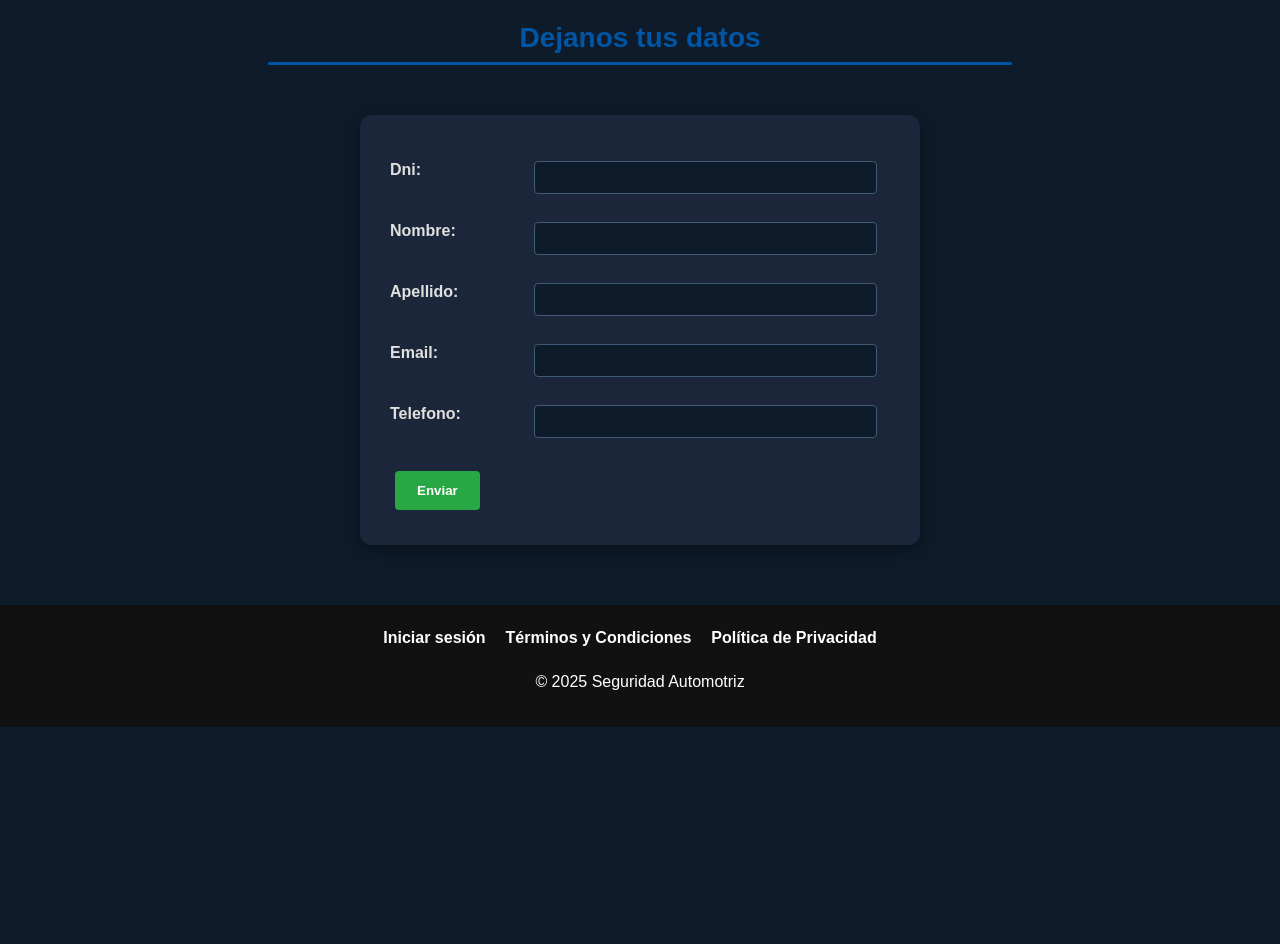
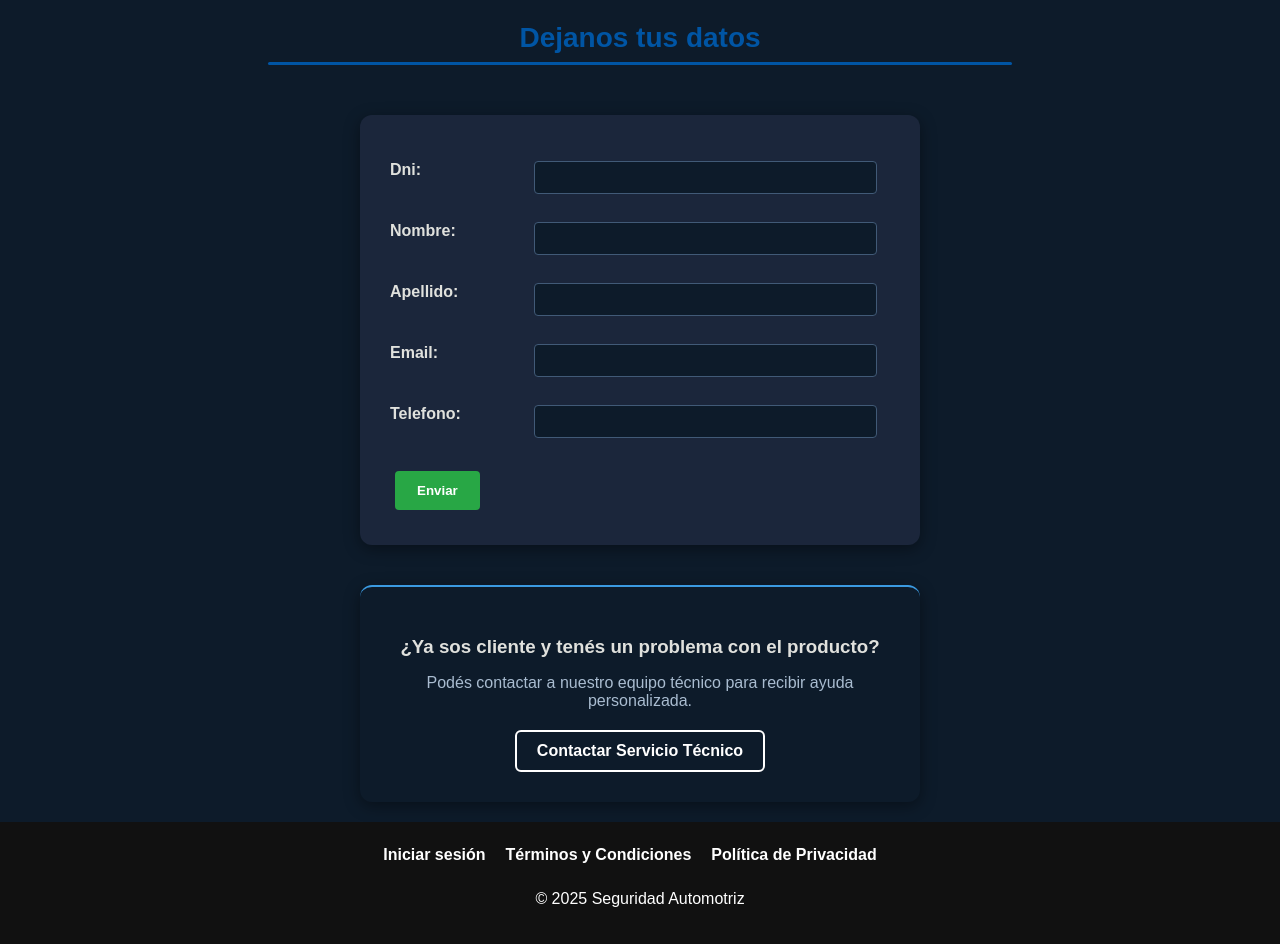
Before and after one commit to LuFernandez-dev/Proyecto-UIOTEC-2025, a Django app: page / in a window 1280 px wide. Shown: the part 1991-2935 px from the top of the page. Before the commit the page ends 2718 px from the top, so only its background shows below. Run offline with Django 5.2, Linux system fonts and the light colour scheme.

Commit message:
Agregado bloque de soporte y cambios menores

```diff
--- a/bloqueoSDCC/App/Templates/App/home.html
+++ b/bloqueoSDCC/App/Templates/App/home.html
@@ -80,13 +80,19 @@
     </div>
 </section>
 
-<section class="como-funciona">
+<section class="como-funciona" id="formulario-contacto">
     <h2>Dejanos tus datos</h2>
     <form method="post" class="formulario-alineado">
         {% csrf_token %}
         {{ form.as_p }}
         <button type="submit" class="btn-crear">Enviar</button>
     </form>
+
+    <div class="bloque-soporte">
+        <h3>¿Ya sos cliente y tenés un problema con el producto?</h3>
+        <p>Podés contactar a nuestro equipo técnico para recibir ayuda personalizada.</p>
+        <a href="{% url 'soporte_tecnico' %}" class="btn-soporte">Contactar Servicio Técnico</a>
+    </div>
 </section>
 
 <!--Bloque que solo se ejecuta en home-->
--- a/bloqueoSDCC/App/models.py
+++ b/bloqueoSDCC/App/models.py
@@ -5,8 +5,8 @@ class Contacto(models.Model):
     dni = models.IntegerField(unique=True)
     nombre = models.CharField(max_length=25)
     apellido = models.CharField(max_length=25)
-    email = models.EmailField(max_length=40)
-    telefono = models.CharField(max_length=10)
+    email = models.EmailField(max_length=40, unique=True)
+    telefono = models.CharField(max_length=10, unique=True)
 
     def __str__(self):
         return f"{self.dni} - {self.nombre} - {self.apellido} - {self.email} - {self.telefono}"
@@ -41,7 +41,7 @@ class Tecnico(models.Model):
     legajo = models.IntegerField(unique=True)
     nombre = models.CharField(max_length=25)
     apellido = models.CharField(max_length=25)
-    telefono = models.CharField(max_length=10)
+    telefono = models.CharField(max_length=10, unique=True)
 
     def __str__(self):
         return f"{self.legajo} - {self.nombre} - {self.apellido} - {self.telefono}"
--- a/bloqueoSDCC/App/static/App/estilos.css
+++ b/bloqueoSDCC/App/static/App/estilos.css
@@ -669,3 +669,49 @@ footer {
 /*  =======================
     Estilo y animacion del mensaje de error (form_cliente)
     ======================= */
+
+/*  =======================
+    Cuadro para el soporte tecnico
+    ======================= */
+.bloque-soporte {
+    background-color: #0D1B2A;
+    margin-top: 30px;
+    padding: 30px;
+    border-top: 2px solid #3B9AE1;
+    border-radius: 12px;
+    text-align: center;
+    box-shadow: 0 4px 16px rgba(0,0,0,0.4);
+    max-width: 500px;
+    margin-left: auto;
+    margin-right: auto;
+}
+
+.bloque-soporte h3 {
+    color: #E0E1DD;
+    margin-bottom: 10px;
+}
+
+.bloque-soporte p {
+    color: #A9BCD0;
+    margin-bottom: 20px;
+}
+
+.btn-soporte {
+    display: inline-block;
+    padding: 10px 20px;
+    border: 2px solid #ffffff;
+    background-color: transparent;
+    color: white;
+    border-radius: 6px;
+    font-weight: bold;
+    text-decoration: none;
+    transition: all 0.3s ease;
+}
+
+.btn-soporte:hover {
+    background-color: #ffffff;
+    color: #0D1B2A;
+}
+/*  =======================
+    Cuadro para el soporte tecnico
+    ======================= */
--- a/bloqueoSDCC/App/static/App/mensajes.js
+++ b/bloqueoSDCC/App/static/App/mensajes.js
@@ -2,16 +2,22 @@ document.addEventListener('DOMContentLoaded', function () {
     const mensaje = document.getElementById('mensaje');
 
     if (mensaje) {
-        // Agregar la animación de entrada
+        // Animación de entrada
         mensaje.classList.add('mensaje-animar-entrada');
 
-        // Después de 4 segundos, iniciar la salida
+        // Salida luego de 4 segundos
         setTimeout(() => {
-            mensaje.classList.remove('mensaje-animar-entrada'); // evitar conflicto
+            mensaje.classList.remove('mensaje-animar-entrada');
             mensaje.classList.add('mensaje-animar-salida');
-
-            // Remover el mensaje después de la animación de salida
-            setTimeout(() => mensaje.remove(), 600); // esperar 0.6s
+            setTimeout(() => mensaje.remove(), 600);
         }, 4000);
     }
+
+    // Desplazar al formulario si hay errores
+    if (mensaje && mensaje.classList.contains('mensaje-error')) {
+        const formulario = document.getElementById('formulario-contacto');
+        if (formulario) {
+            formulario.scrollIntoView({ behavior: 'smooth', block: 'start' });
+        }
+    }
 });
--- a/bloqueoSDCC/App/urls.py
+++ b/bloqueoSDCC/App/urls.py
@@ -27,4 +27,5 @@ urlpatterns = [
     path('logout/', cerrar_sesion, name='cerrar_sesion'),
     path('terminos/', terminos, name='terminos'),
     path('privacidad/', privacidad, name='privacidad'),
+    path('soporte/', soporte_tecnico, name='soporte_tecnico'),
 ]
--- a/bloqueoSDCC/App/views.py
+++ b/bloqueoSDCC/App/views.py
@@ -22,6 +22,7 @@ def mostrar_home(request):
         if form.is_valid():
             contacto = form.save()
             enviado = True
+            form = ContactoForm()
 
             # --- Email al cliente (HTML) ---
             asunto_cliente = '¡Gracias por contactarte con SDCC!'
@@ -56,6 +57,34 @@ def mostrar_home(request):
         form = ContactoForm()
 
     return render(request, 'App/home.html', {'form': form, 'enviado': enviado})
+
+#Login del superuser
+def superuser_login_view(request):
+    if request.method == 'POST':
+        form = SuperUserLoginForm(request.POST)
+        if form.is_valid():
+            user = authenticate(
+                request,
+                username=form.cleaned_data['username'],
+                password=form.cleaned_data['password']
+            )
+            if user is not None and user.is_superuser:
+                login(request, user)
+                return redirect('home')
+            else:
+                messages.error(request, 'Datos incorrectos.')
+    else:
+        form = SuperUserLoginForm()
+    return render(request, 'App/login.html', {'form': form})
+
+#Cerrar seccion del superuser
+def cerrar_sesion(request):
+    logout(request)
+    return redirect('home')
+
+#Soporte tecnico
+def soporte_tecnico(request):
+    return render(request, 'App/soporte_tecnico.html')
 
 #Instalaciones
 #Lista de instalaciones
@@ -229,30 +258,6 @@ def eliminar_versionproducto(request, pk):
         return redirect('versionproducto_list')
     return render(request, 'App/versionproducto_confirm_delete.html', {'object': version})
 
-#Login del superuser
-def superuser_login_view(request):
-    if request.method == 'POST':
-        form = SuperUserLoginForm(request.POST)
-        if form.is_valid():
-            user = authenticate(
-                request,
-                username=form.cleaned_data['username'],
-                password=form.cleaned_data['password']
-            )
-            if user is not None and user.is_superuser:
-                login(request, user)
-                return redirect('home')
-            else:
-                messages.error(request, 'Datos incorrectos.')
-    else:
-        form = SuperUserLoginForm()
-    return render(request, 'App/login.html', {'form': form})
-
-#Cerrar seccion del superuser
-def cerrar_sesion(request):
-    logout(request)
-    return redirect('home')
-
 #Términos y Condiciones
 def terminos(request):
     return render(request, 'App/terminos.html')
```
Also changed, not shown: bloqueoSDCC/App/Templates/App/soporte_tecnico.html (added, +27 -0 lines), bloqueoSDCC/App/migrations/0005_alter_contacto_email_alter_contacto_telefono_and_more.py (added), bloqueoSDCC/db.sqlite3.
